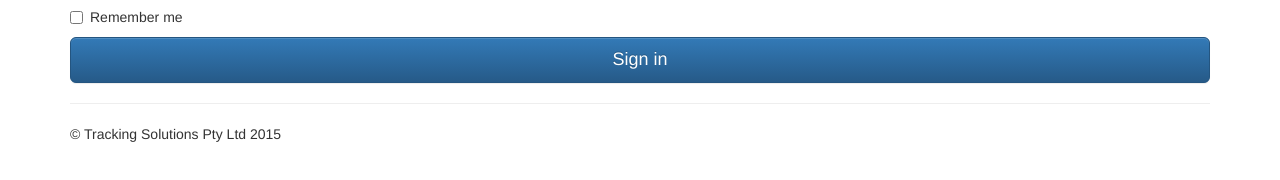
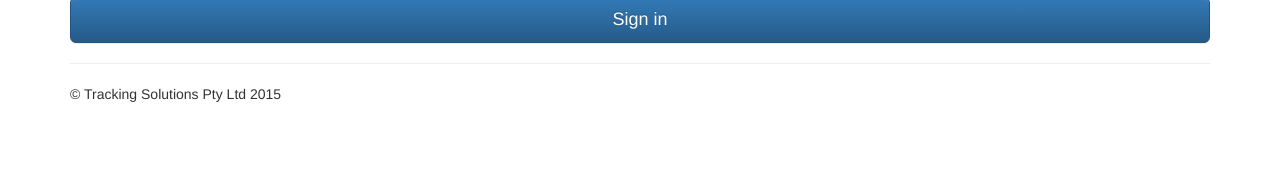
Before and after one commit to vaughndumas/sales_meter, a plain HTML site: page index.html in a window 1280 px wide. Shown: the part 184-364 px from the top of the page. Drawn offline with nearby package versions, Linux system fonts and the light colour scheme.

Commit message:
Remove remember me

```diff
--- a/index.html
+++ b/index.html
@@ -70,11 +70,6 @@
         <input type="email" id="inputEmail" class="form-control" placeholder="Email address" required autofocus>
         <label for="inputPassword" class="sr-only">Password</label>
         <input type="password" id="inputPassword" class="form-control" placeholder="Password" required>
-        <div class="checkbox">
-          <label>
-            <input type="checkbox" value="remember-me"> Remember me
-          </label>
-        </div>
         <button class="btn btn-lg btn-primary btn-block" type="submit" onClick="do_login(); return false;">Sign in</button>
       </form>
 
```
